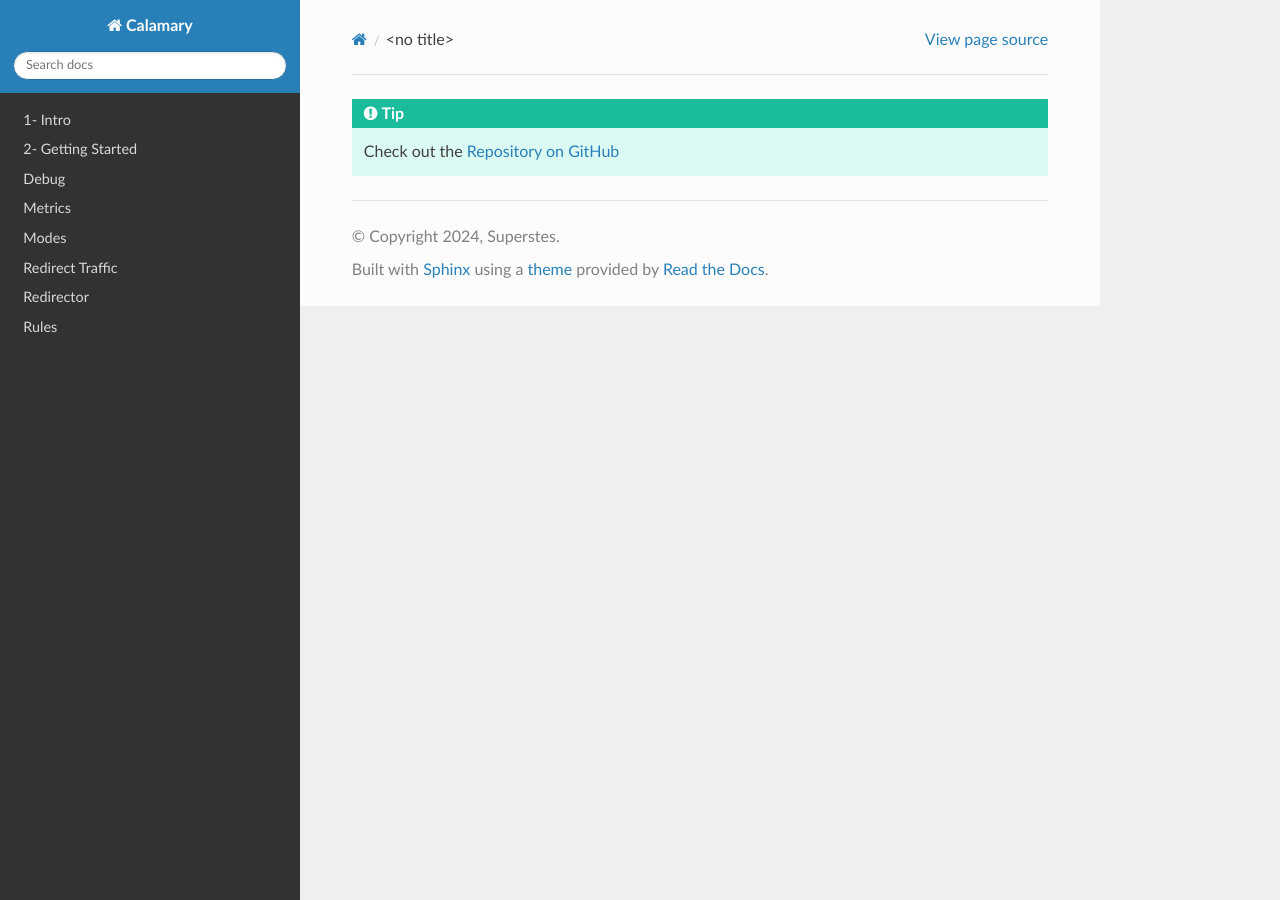
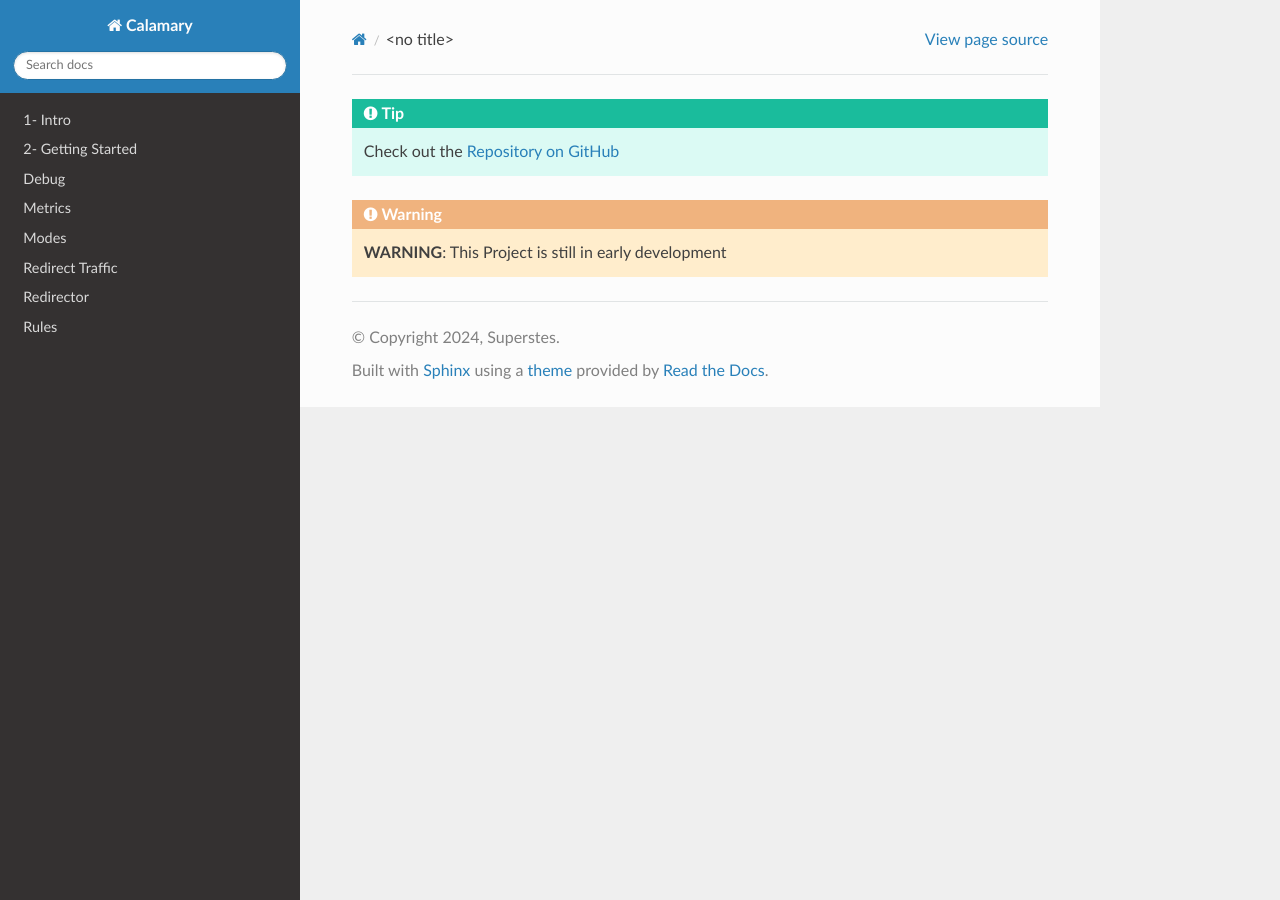
Before and after one commit to O-X-L/calamary, a Sphinx documentation site: the page built from docs/source/_inc/head.rst, in a window 1280 px wide. Built offline with Sphinx 7.4.7 and the Read the Docs theme 2.0.0, drawn with Linux system fonts in a browser that asks for light colours.

Commit message:
early development info

```diff
--- a/docs/source/_inc/head.rst
+++ b/docs/source/_inc/head.rst
@@ -1,2 +1,5 @@
 .. tip::
     Check out the `Repository on GitHub <https://github.com/superstes/calamary>`_
+
+.. warning::
+    **WARNING**: This Project is still in early development
```
Also changed, not shown: README.md (+2 -0 lines).
